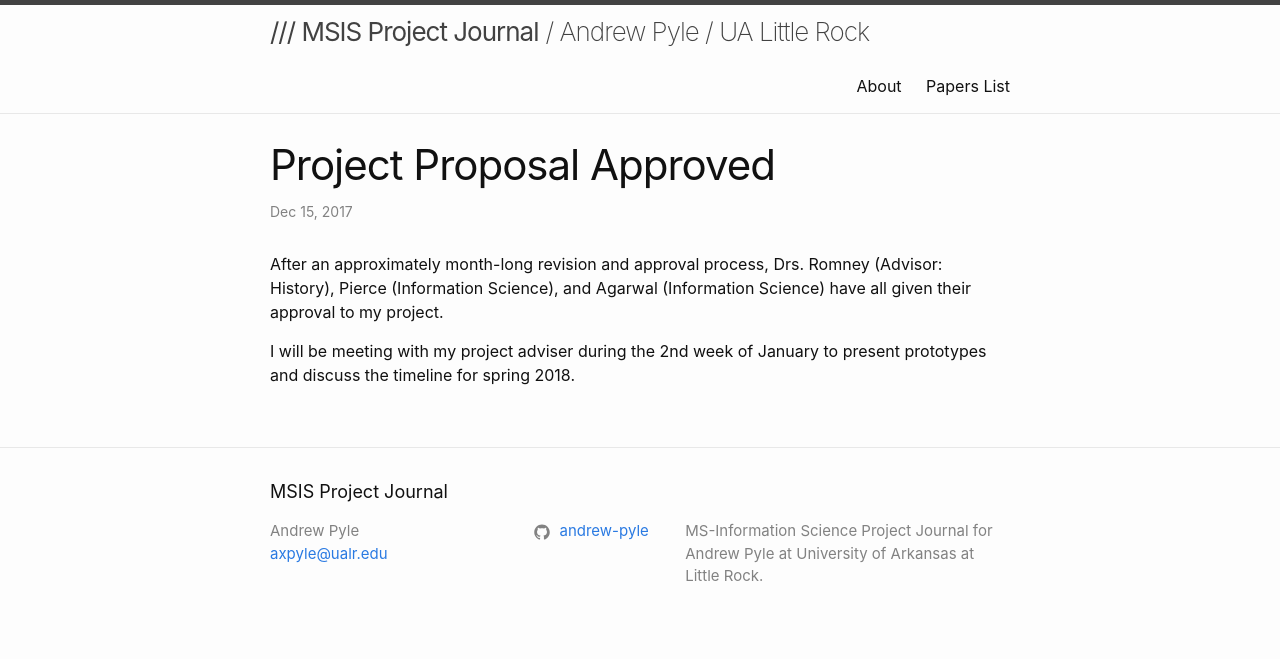
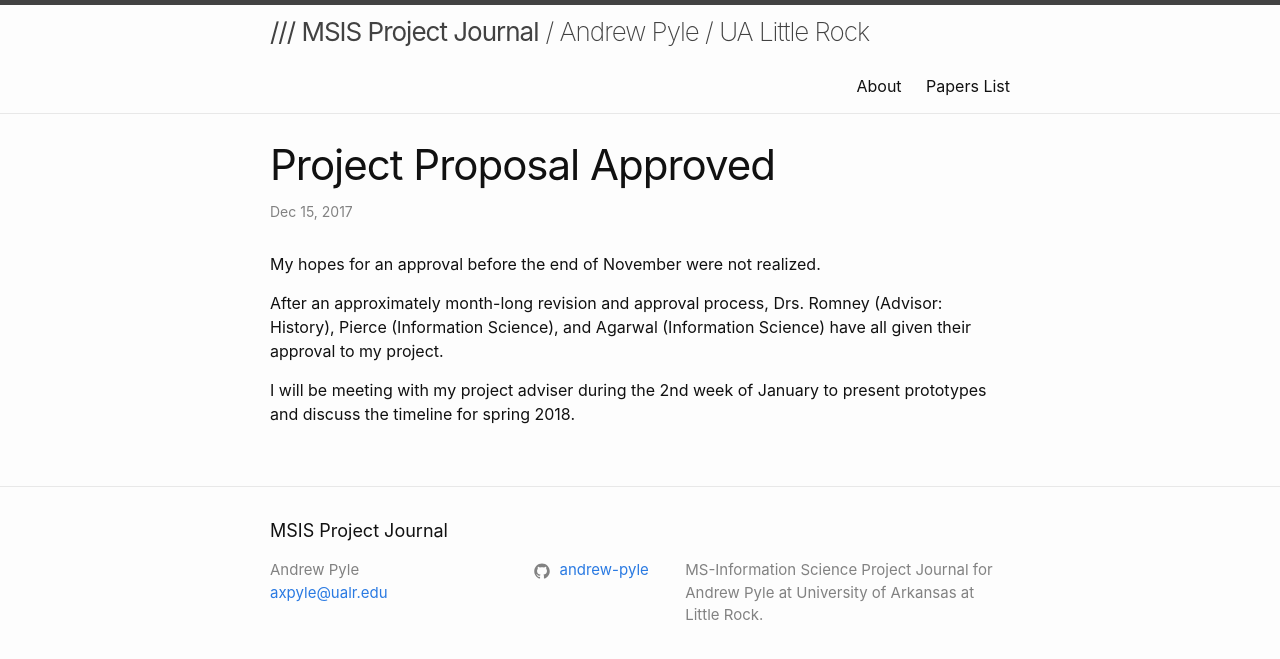
Before and after one commit to andrew-pyle/msis-journal, a Jekyll site: the page built from docs/_posts/2017-12-15-Proposal-Approved.md, in a window 1280 px wide. Shown: the top 659 px of the page. Built offline with Jekyll 4.4.1, drawn with Linux system fonts in a browser that asks for light colours.

Commit message:
Edit 2017-12-15-Proposal-Approved.md

```diff
--- a/docs/_posts/2017-12-15-Proposal-Approved.md
+++ b/docs/_posts/2017-12-15-Proposal-Approved.md
@@ -4,6 +4,7 @@ title:  "Project Proposal Approved"
 date:   2017-12-15 16:00:00 -0600
 categories: journal
 ---
+My hopes for an approval before the end of November were not realized.
 
 After an approximately month-long revision and approval process, Drs. Romney (Advisor: History), Pierce (Information Science), and Agarwal (Information Science) have all given their approval to my project.
 
```
